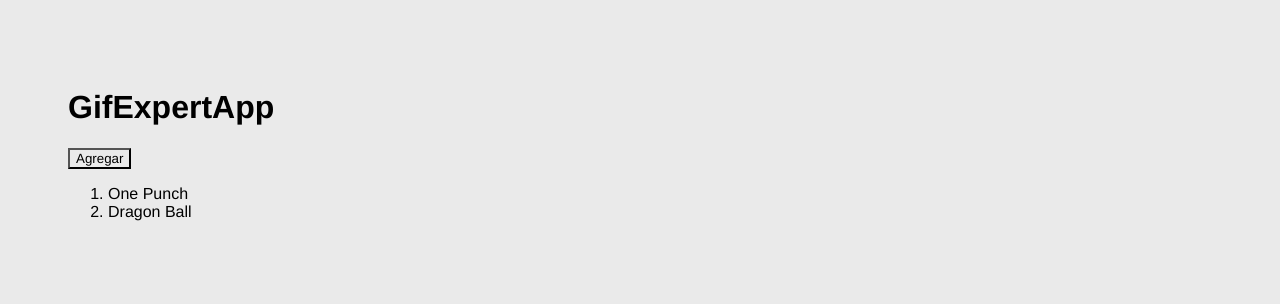
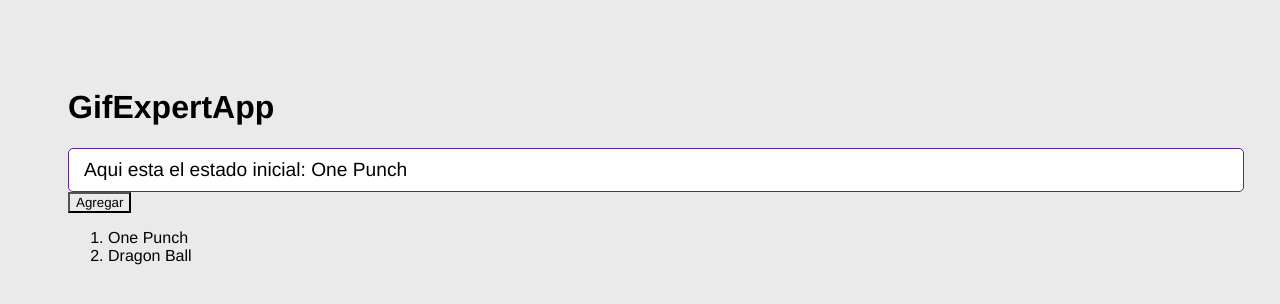
Before and after one commit to sebassg7/GifExpertApp, a React (Vite) app: page / in a window 1280 px wide. Shown: the top 304 px of the page. Built offline with nearby package versions, Linux system fonts and the light colour scheme.

Commit message:
Se agrego el componente AddCategory.jsx

```diff
--- a/src/GifExpertApp.jsx
+++ b/src/GifExpertApp.jsx
@@ -1,4 +1,7 @@
 import {useState} from 'react';
+import { AddCategory } from './componets/AddCategory';
+
+
 
 
 export const GifExpertApp = () => {
@@ -12,8 +15,9 @@
     return (
         <>
         {/* titulo */}
-            <h1>GifExpertApp</h1>
+        <h1>GifExpertApp</h1>
         {/* Input */}
+       < AddCategory/>
         {/* Listado de Gifs */}
         <button onClick={onAddCategory}>Agregar</button>
             <ol>
--- /dev/null
+++ b/src/componets/AddCategory.jsx
@@ -0,0 +1,30 @@
+import { useState } from "react";
+
+export const AddCategory = () => {
+
+const [inputValue, setInputValue] = useState('Aqui esta el estado inicial: One Punch');
+
+const onInputChange = ({target}) => {
+
+    setInputValue(target.value)
+};
+
+const onSubmit = (event) => {
+    event.preventDefault();
+    console.log(inputValue);
+};
+
+  return (
+    <form onSubmit={(event) => onSubmit(event)}>
+
+    <input
+    type="text"
+    placeholder="Buscar gifs"
+    value = {inputValue}
+    onChange={onInputChange}
+    />
+
+    </form>
+
+  )
+}
```
